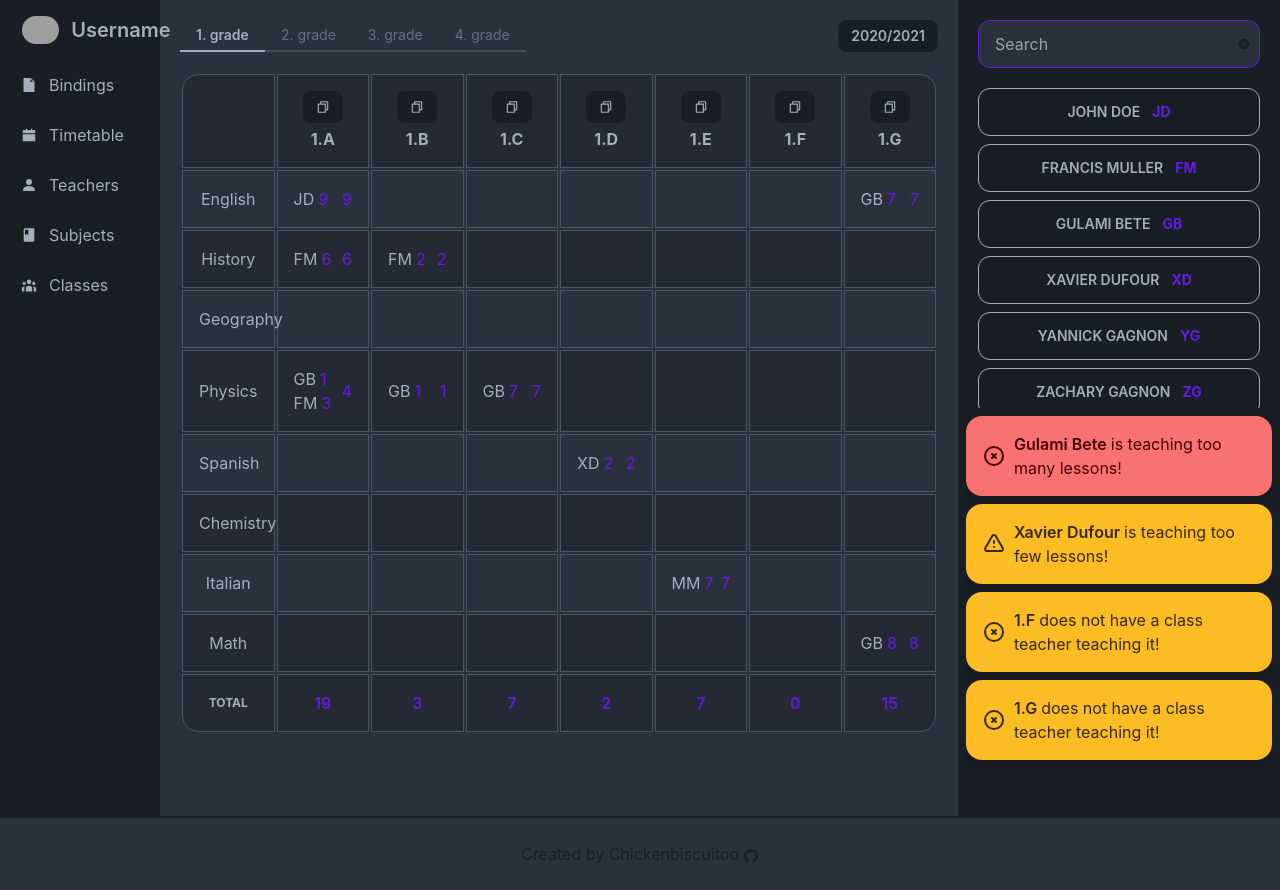
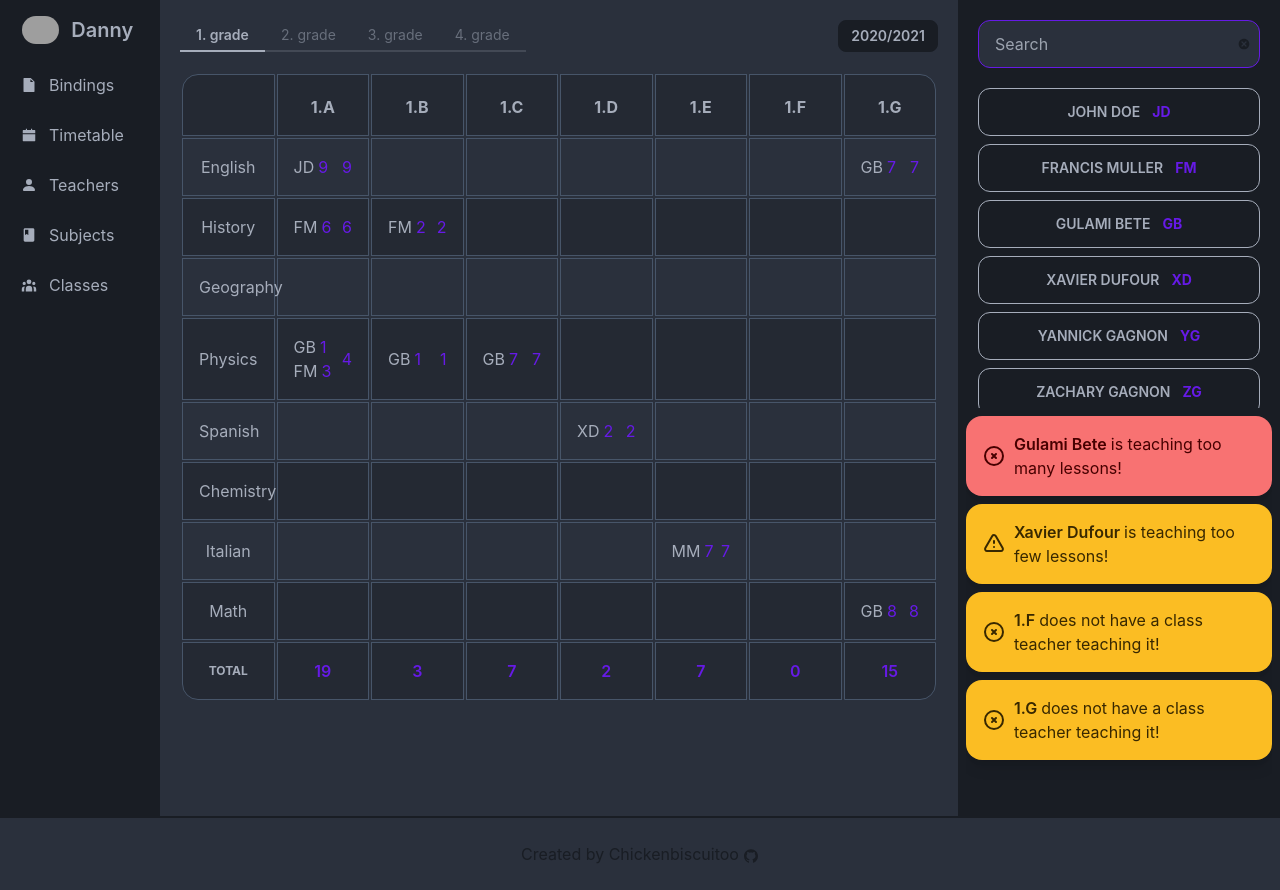
Before and after one commit to Chickenbiscuitoo/timetable-manager, a Next.js app: page / in a window 1280 px wide. Built offline with nearby package versions, Linux system fonts and the light colour scheme; grey boxes are pictures that could not be loaded.

Commit message:
changed default username and removed copy bindings

```diff
--- a/components/BindingsTable.tsx
+++ b/components/BindingsTable.tsx
@@ -3,7 +3,6 @@ import useTimetableStore from '../store'
 import { useEffect, useState } from 'react'
 
 import BindingsCell from './BindingsCell'
-import BindingsCopyButton from './BindingsCopyButton'
 
 const BindingsTable: NextComponentType = () => {
 	const { bindings, selectedGrade, classes, subjects } =
@@ -106,9 +105,6 @@ const BindingsTable: NextComponentType = () => {
 									key={cl.id}
 									className="border border-slate-600 text-center"
 								>
-									<BindingsCopyButton
-										selectedClass={cl.id}
-									/>
 									<h1 className="mt-1 font-bold text-base">
 										{cl.name}
 									</h1>
--- a/components/Sidebar.tsx
+++ b/components/Sidebar.tsx
@@ -21,7 +21,7 @@ const Sidebar: NextPage = () => {
 						alt="User avatar"
 					/>
 					<span className="self-center text-xl font-semibold whitespace-nowrap dark:text-white">
-						Username
+						Danny
 					</span>
 				</a>
 				<ul className="space-y-2">
```
